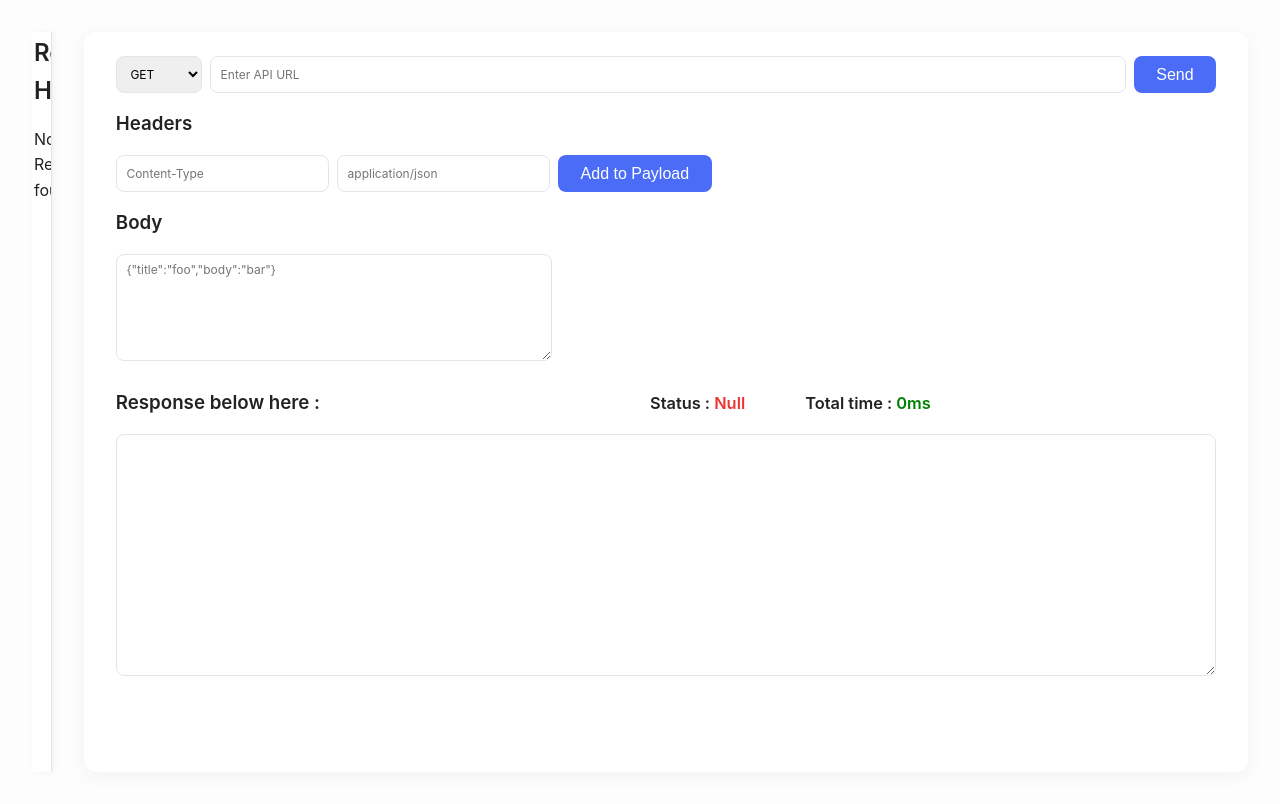
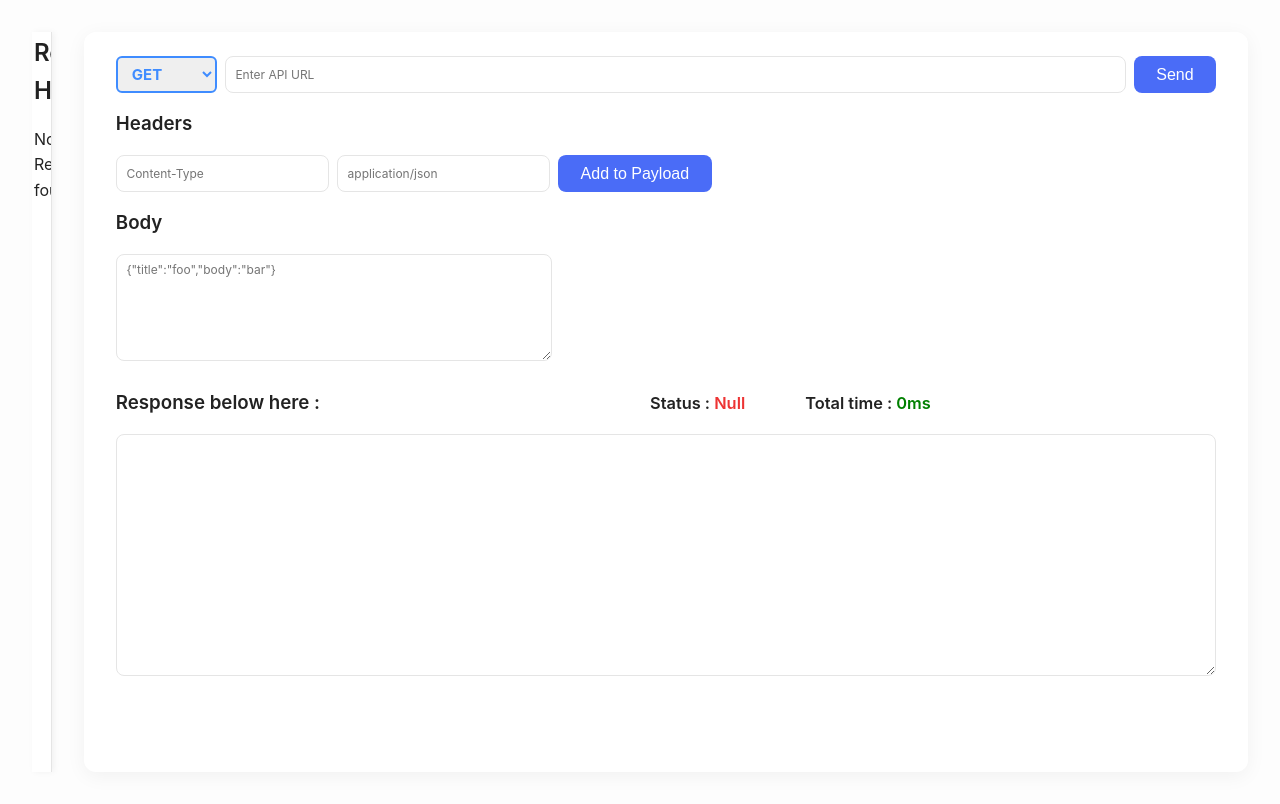
Before and after one commit to Harish010818/API-Proxy-Server, a React (Vite) app in the folder frontend/: page / in a window 1280 px wide. Built offline with nearby package versions, Linux system fonts and the light colour scheme.

Commit message:
feat: method selection set colorful on select

```diff
--- a/frontend/src/components/MainContainer.jsx
+++ b/frontend/src/components/MainContainer.jsx
@@ -23,11 +23,20 @@ const MainContainer = ({
               id="method"
               name="method"
               onChange={handleChange}
+              className={`method-select ${payload.method.toLowerCase()}`}
             >
-              <option value="GET">GET</option>
-              <option value="POST">POST</option>
-              <option value="PUT">PUT</option>
-              <option value="DELETE">DELETE</option>
+              <option value="GET" className="get">
+                GET
+              </option>
+              <option value="POST" className="post">
+                POST
+              </option>
+              <option value="PUT" className="put">
+                PUT
+              </option>
+              <option value="DELETE" className="delete">
+                DELETE
+              </option>
             </select>
 
             <input
@@ -83,8 +92,17 @@ const MainContainer = ({
           <div className="response-header">
             <h3>Response below here :</h3>
             <div className="response-meta">
-      <h3>Status : <span className={`status ${status === 200 ? "success" : "error"}`}>{status}</span></h3>
-      <h3>Total time : <span className="time">{time}ms</span></h3>
+              <h3>
+                Status :{" "}
+                <span
+                  className={`status ${status === 200 ? "success" : "error"}`}
+                >
+                  {status}
+                </span>
+              </h3>
+              <h3>
+                Total time : <span className="time">{time}ms</span>
+              </h3>
             </div>
           </div>
 
@@ -96,7 +114,6 @@ const MainContainer = ({
             className={res.startsWith("Error") ? "error" : "success"}
           />
         </div>
-
       </div>
     </>
   );
--- a/frontend/src/index.css
+++ b/frontend/src/index.css
@@ -196,3 +196,43 @@ button:active {
   color: rgb(237, 52, 52);
   font-weight: 600;
 }
+
+.method-select {
+  padding: 6px 10px;
+  font-size: 15px;
+  border-radius: 6px;
+  font-weight: bold;
+}
+
+/* Colors like Postman */
+.get {
+  color: #3f8cff;       /* Blue */
+}
+
+.post {
+  color: #4caf50;       /* Green */
+}
+
+.put {
+  color: #ff9800;       /* Orange */
+}
+
+.delete {
+  color: #f44336;       /* Red */
+}
+
+.method-select.get {
+  border: 2px solid #3f8cff;
+}
+
+.method-select.post {
+  border: 2px solid #4caf50;
+}
+
+.method-select.put {
+  border: 2px solid #ff9800;
+}
+
+.method-select.delete {
+  border: 2px solid #f44336;
+}
```
Lines whose indentation alone changed are shown as unchanged.
